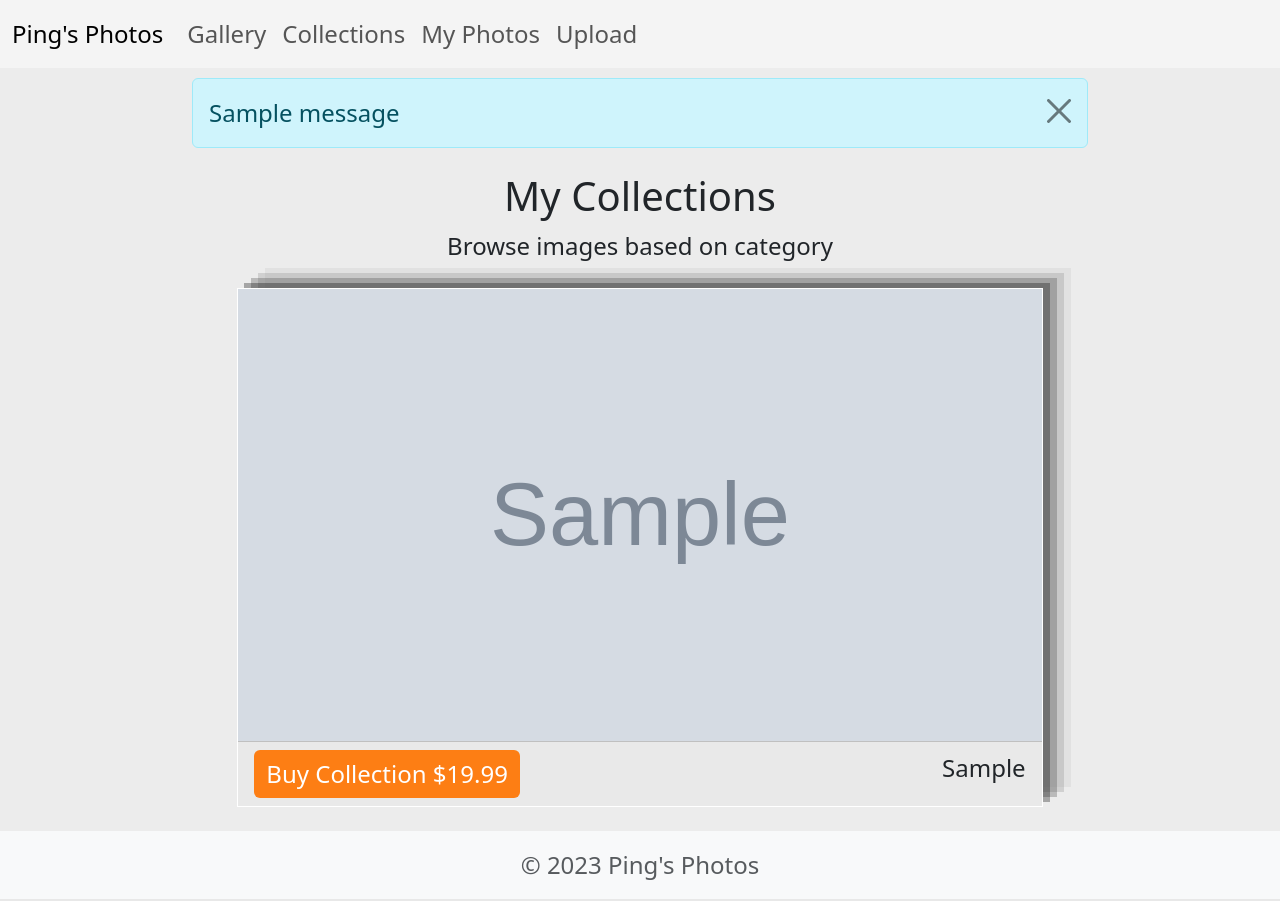
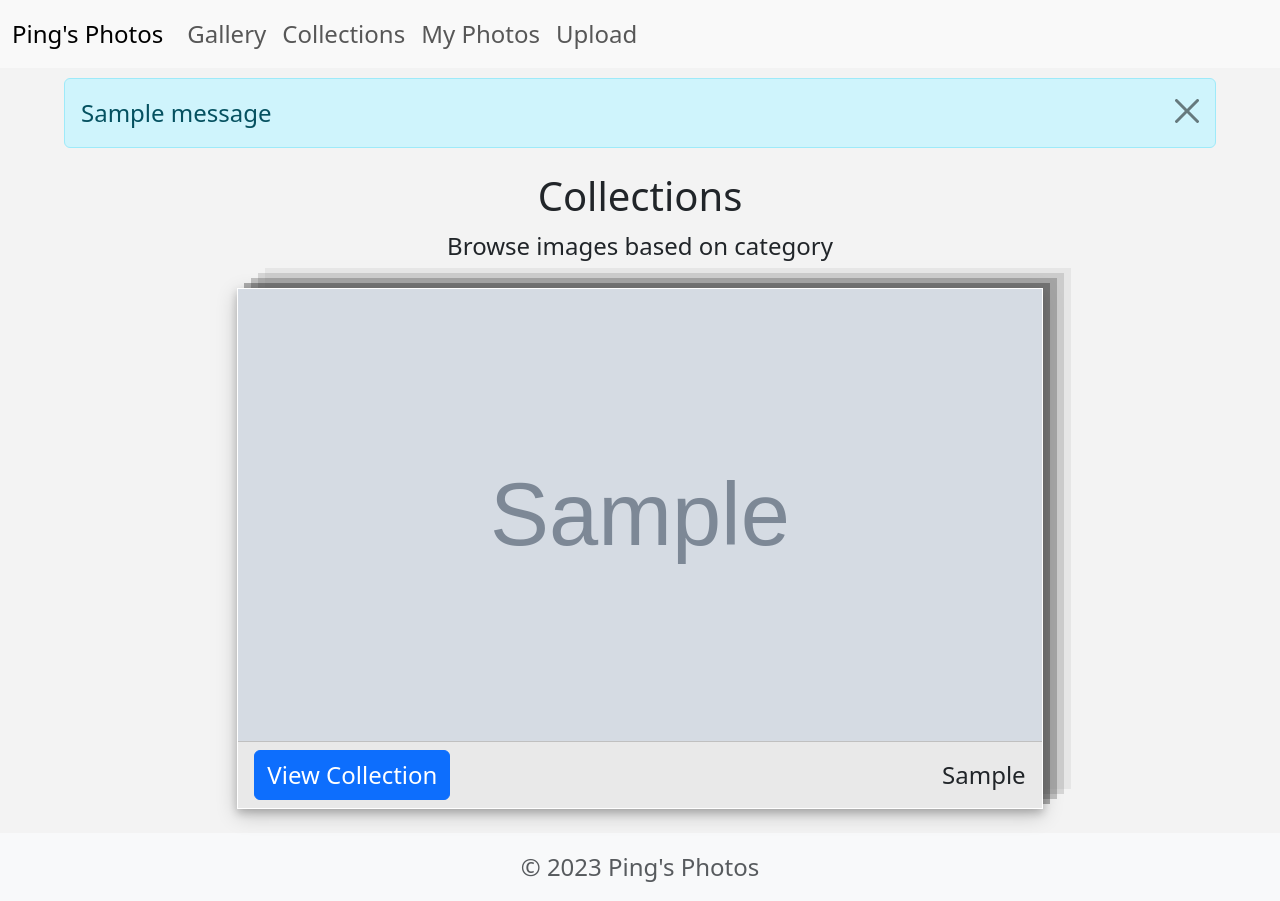
Before and after one commit to MyPingO/Photo-Site, a Flask app: page /collections in a window 1280 px wide. Run offline with Flask 2, Linux system fonts and the light colour scheme; a user stored in the database is signed in; tables that the repository leaves empty hold one stand-in row (values such as "Sample post"); grey boxes marked "Sample" are stand-in pictures; one stand-in notice (Sample message) is shown; some libraries are stand-ins or nearby versions.

Commit message:
HTML/CSS edits + bug fixes

```diff
--- a/app/routes.py
+++ b/app/routes.py
@@ -39,7 +39,9 @@ def collections():
 def collection(category):
     photos = Photo.query.filter_by(category=category).all()
     shuffle(photos)
-    collection_purchased = True if CollectionPurchase.query.filter_by(category=category, user_id=current_user.id).first() else False
+    collection_purchased = None
+    if current_user.is_authenticated:
+        collection_purchased = True if CollectionPurchase.query.filter_by(category=category, user_id=current_user.id).first() else False
     return render_template('collection.html', photos=photos, category=category, collection_purchased=collection_purchased)
 
 @app.route('/upload', methods=['GET', 'POST'])
@@ -309,8 +311,8 @@ def download(photo_id):
         return redirect(url_for('gallery'))
 
     # Check if user has purchased photo
-    purchase = Purchase.query.filter_by(user_id=current_user.id, photo_id=photo.id).first()
-    if not purchase and not current_user.is_admin:
+    purchased = Purchase.query.filter_by(user_id=current_user.id, photo_id=photo.id).first() or CollectionPurchase.query.filter_by(user_id=current_user.id, category=photo.category).first()
+    if not purchased and not current_user.is_admin:
         flash('You have not purchased this photo')
         return redirect(url_for('gallery'))
 
--- a/app/static/css/main.css
+++ b/app/static/css/main.css
@@ -1,10 +1,10 @@
 .navbar {
-    background-color: #f4f4f4 !important;
+    background-color: #f9f9f9 !important;
 }
 
 body {
     font-size: 1.5rem !important;
-    background-color: #ececec;
+    background-color: #f3f3f3;
 }
 
 button {
@@ -17,8 +17,8 @@ a {
 
 .alert {
     margin-top: 10px !important;
-    margin-left: 15% !important;
-    margin-right: 15% !important;
+    margin-left: 5% !important;
+    margin-right: 5% !important;
 }
 
 .galleryContainer {
@@ -41,6 +41,12 @@ a {
 
 .card-footer {
     background-color: #e9e9e9 !important;
+}
+
+.card-footer.collections {
+    display: flex;
+    align-items: center;
+    justify-content: space-between;
 }
 
 .card-img-container {
--- a/app/templates/collection.html
+++ b/app/templates/collection.html
@@ -7,7 +7,7 @@
 <div class="text-center m-4">
     <h1>{{category}} Collection</h1>
     {% if not collection_purchased %}
-    <a href="javascript:void(0);" id="buy-collection-link">Buy</a> this collection to get access to all current and
+    <a href="javascript:void(0);" id="buy-collection-link">Buy this collection</a> to get access to all current and
     future photos in this collection.
     {% else %}
     <p>You have already purchased this collection, Thank you!</p>
--- a/app/templates/collections.html
+++ b/app/templates/collections.html
@@ -3,7 +3,7 @@
 {% block content %}
 
 <div class="text-center mt-4">
-    <h1>My Collections</h1>
+    <h1>Collections</h1>
     Browse images based on category
 </div>
 
@@ -20,10 +20,16 @@
                 </a>
             </div>
             <div class="card-footer collections">
-                <button class="btn btn-success buy-collection-btn float-start" data-id="{{ category }}">
+                {% if not current_user.is_authenticated or current_user.collection_purchases.filter_by(category=category).first() == None %}
+                <button class="btn btn-success btn-sm buy-collection-btn float-start" data-id="{{ category }}">
                     Buy Collection ${{ collection_price}}
                 </button>
-                <div class="collection-category float-end">
+                {% elif current_user.is_authenticated and current_user.collection_purchases.filter_by(category=category).first()%}
+                <a href="{{ url_for('collection', category=category) }}" class="btn btn-primary">
+                    View Collection
+                </a>
+                {% endif %}
+                <div class="collection-category">
                     {{ category }}
                 </div>
             </div>
@@ -33,6 +39,16 @@
 {% endfor %}
 
 <script>
+    window.onload = function () {
+        var cards = document.getElementsByClassName('card');
+        for (var i = 0; i < cards.length; i++) {
+            var red = Math.floor(Math.random() * 256);
+            var green = Math.floor(Math.random() * 256);
+            var blue = Math.floor(Math.random() * 256);
+            var opacity = .2;
+            cards[i].style.boxShadow = "rgb(0 0 0 / 20%) 0px 4px 8px 0px, rgb(0 0 0 / 20%) 0px 6px 20px 0px";
+        }
+    };
     document.addEventListener('DOMContentLoaded', function () {
         document.body.addEventListener('click', function (e) {
             if (e.target && e.target.classList.contains('buy-collection-btn')) {
```
Also changed, not shown: other parts of app/static/css/main.css (+41 -2 lines), app/templates/macros.html (+9 -9 lines).
